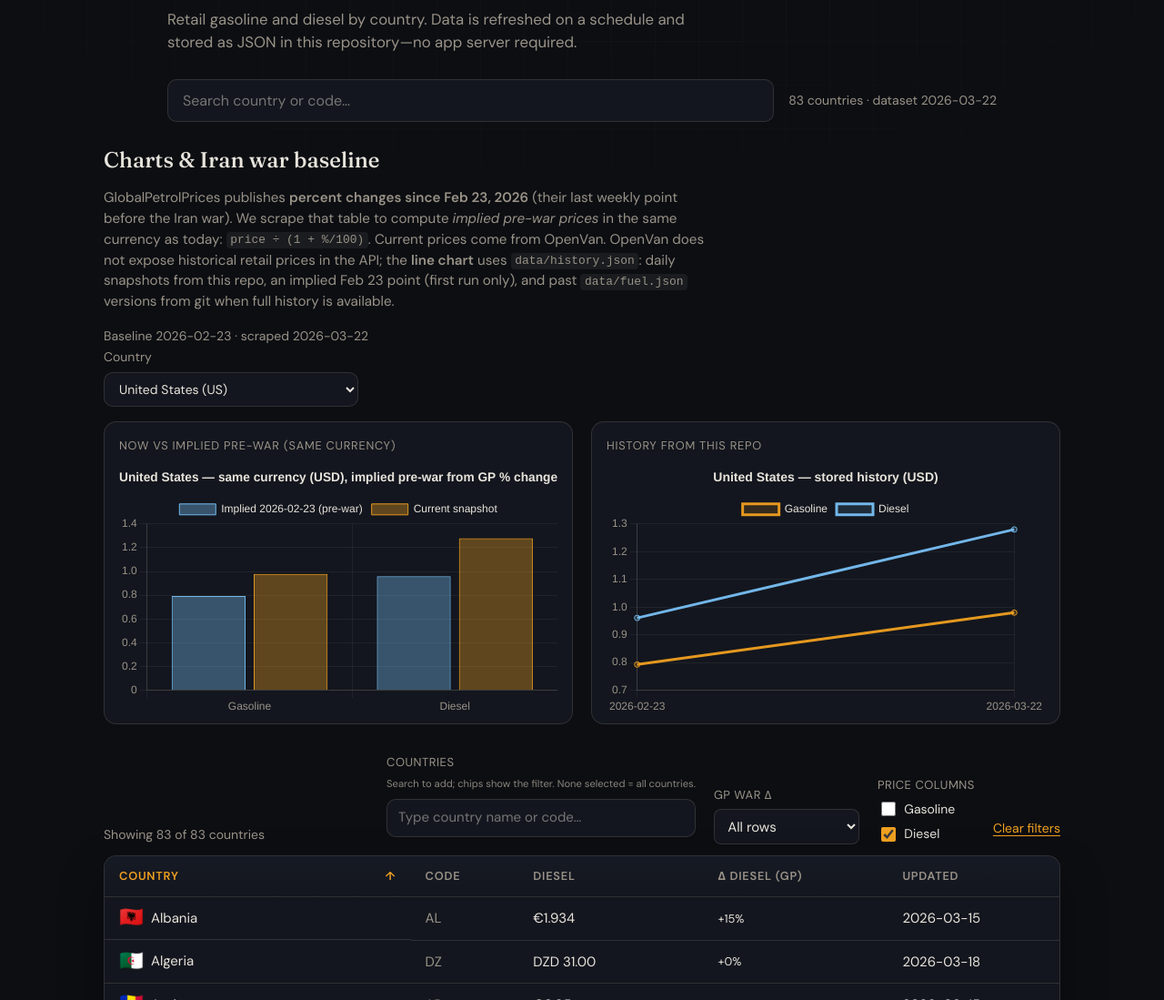
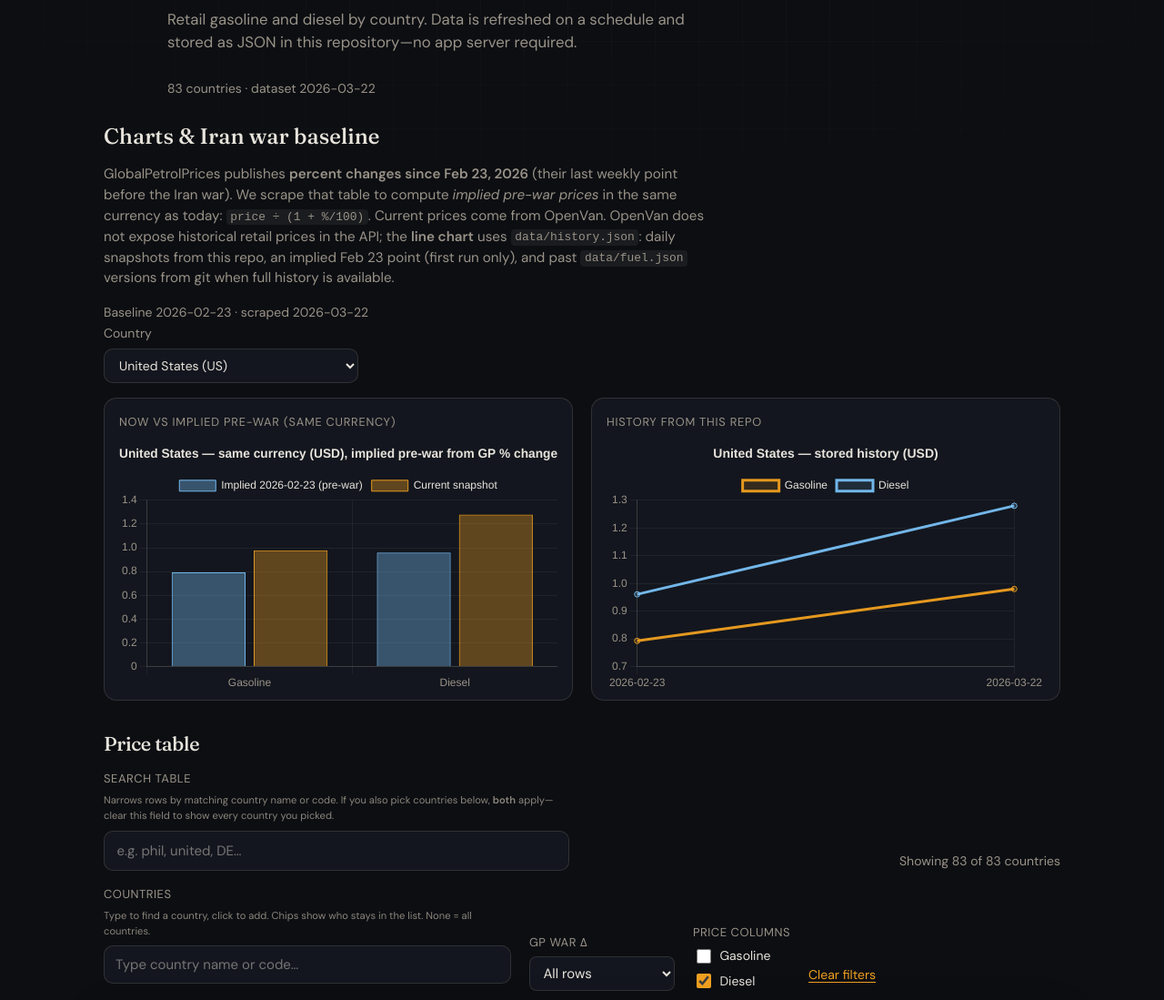
Before and after one commit to jovylle/gas, a website: page index.html in a window 1280 px wide. Shown: the part 147-1246 px from the top of the page at 91% size. Drawn offline with nearby package versions, Linux system fonts and the light colour scheme.

Commit message:
UX: move table search out of hero; label stacked filters
- Hero search was confusing vs country picker; combined AND hid rows
- Search table lives under Price table with hint on how it stacks with chips

```diff
--- a/index.html
+++ b/index.html
@@ -21,18 +21,7 @@
         Retail gasoline and diesel by country. Data is refreshed on a schedule and
         stored as JSON in this repository—no app server required.
       </p>
-      <div class="toolbar">
-        <label class="search-wrap">
-          <span class="visually-hidden">Search countries</span>
-          <input
-            type="search"
-            id="search"
-            placeholder="Search country or code…"
-            autocomplete="off"
-          />
-        </label>
-        <p class="meta-line" id="metaLine"></p>
-      </div>
+      <p class="meta-line" id="metaLine"></p>
     </header>
 
     <section class="charts-section" aria-labelledby="charts-heading">
@@ -74,13 +63,31 @@
 
     <main>
       <div class="table-section">
+        <h2 class="table-heading">Price table</h2>
         <div class="table-toolbar">
-          <p class="table-count" id="tableCount" aria-live="polite"></p>
+          <div class="table-toolbar-row table-toolbar-row--text">
+            <label class="filter-field filter-field--text-search">
+              <span class="filter-label">Search table</span>
+              <span class="filter-hint"
+                >Narrows rows by matching country name or code. If you also pick countries below,
+                <strong>both</strong> apply—clear this field to show every country you picked.</span
+              >
+              <input
+                type="search"
+                id="search"
+                placeholder="e.g. phil, united, DE…"
+                autocomplete="off"
+                aria-label="Search table by country name or code"
+              />
+            </label>
+            <p class="table-count" id="tableCount" aria-live="polite"></p>
+          </div>
           <div class="filters" id="tableFilters">
             <div class="filter-field filter-field--countries">
               <span class="filter-label">Countries</span>
               <span class="filter-hint"
-                >Search to add; chips show the filter. None selected = all countries.</span
+                >Type to find a country, click to add. Chips show who stays in the list. None =
+                all countries.</span
               >
               <div class="country-picker" id="countryPicker">
                 <div class="country-picker-input-wrap">
--- a/styles.css
+++ b/styles.css
@@ -153,34 +153,6 @@ h1 {
   height: 280px;
 }
 
-.toolbar {
-  display: flex;
-  flex-wrap: wrap;
-  gap: 1rem;
-  align-items: center;
-}
-
-.search-wrap {
-  flex: 1 1 220px;
-  min-width: 0;
-}
-
-#search {
-  width: 100%;
-  padding: 0.65rem 1rem;
-  border-radius: 10px;
-  border: 1px solid var(--border);
-  background: var(--bg-elev);
-  color: var(--text);
-  font: inherit;
-  outline: none;
-}
-
-#search:focus {
-  border-color: var(--focus);
-  box-shadow: 0 0 0 3px rgba(126, 200, 255, 0.25);
-}
-
 .meta-line {
   margin: 0;
   font-size: 0.875rem;
@@ -202,7 +174,21 @@ main {
   gap: 0.75rem;
 }
 
+.table-heading {
+  font-family: Fraunces, Georgia, serif;
+  font-size: 1.35rem;
+  font-weight: 500;
+  margin: 0;
+  letter-spacing: -0.02em;
+}
+
 .table-toolbar {
+  display: flex;
+  flex-direction: column;
+  gap: 1rem;
+}
+
+.table-toolbar-row--text {
   display: flex;
   flex-wrap: wrap;
   align-items: flex-end;
@@ -210,10 +196,33 @@ main {
   gap: 1rem;
 }
 
+.filter-field--text-search {
+  flex: 1 1 280px;
+  max-width: 32rem;
+}
+
+.filter-field--text-search input[type="search"] {
+  width: 100%;
+  padding: 0.6rem 0.85rem;
+  border-radius: 10px;
+  border: 1px solid var(--border);
+  background: var(--bg-elev);
+  color: var(--text);
+  font: inherit;
+  font-size: 0.9375rem;
+}
+
+.filter-field--text-search input[type="search"]:focus {
+  outline: none;
+  border-color: var(--focus);
+  box-shadow: 0 0 0 3px rgba(126, 200, 255, 0.25);
+}
+
 .table-count {
   margin: 0;
   font-size: 0.875rem;
   color: var(--muted);
+  flex-shrink: 0;
 }
 
 .filters {
```
